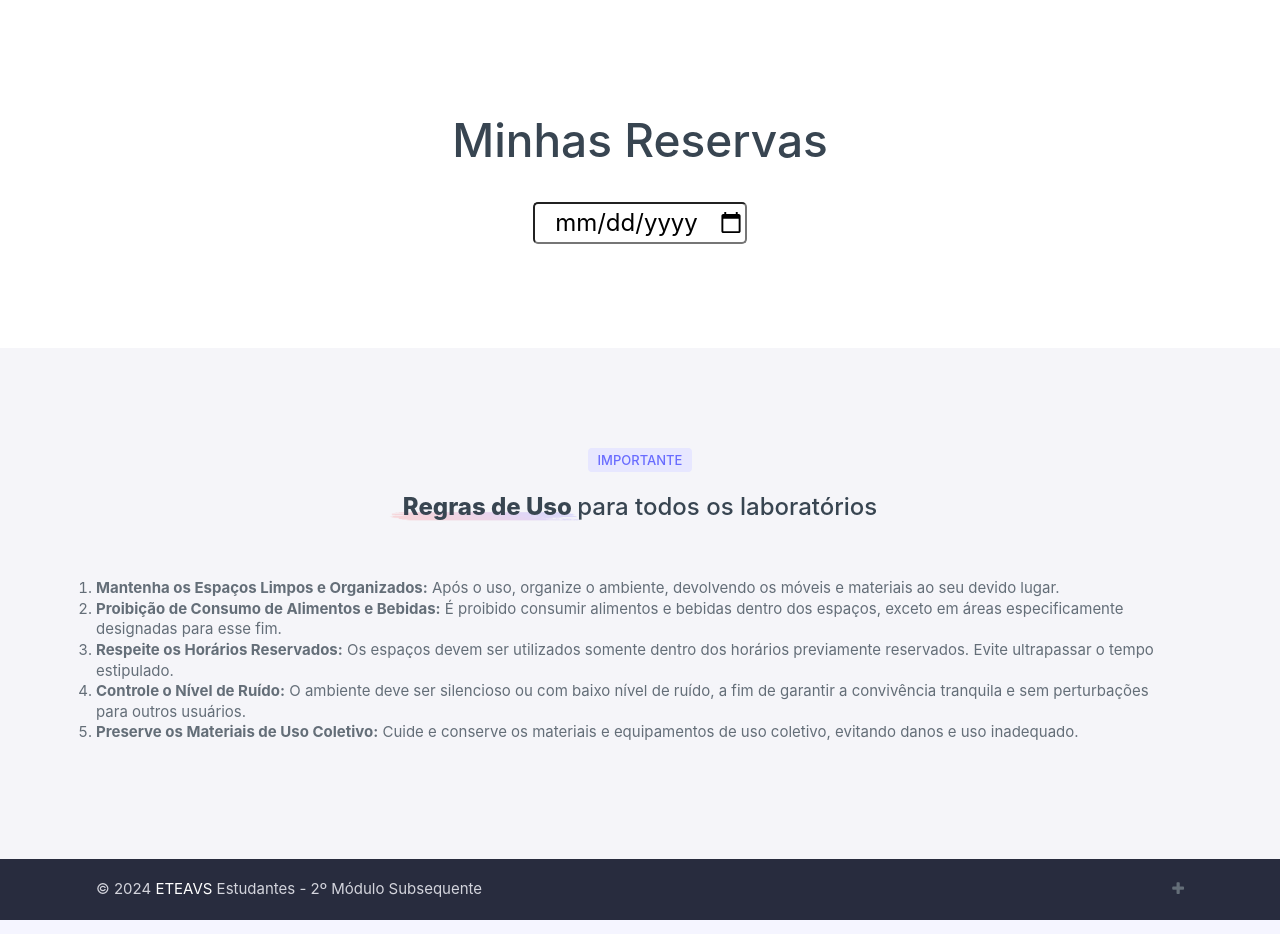
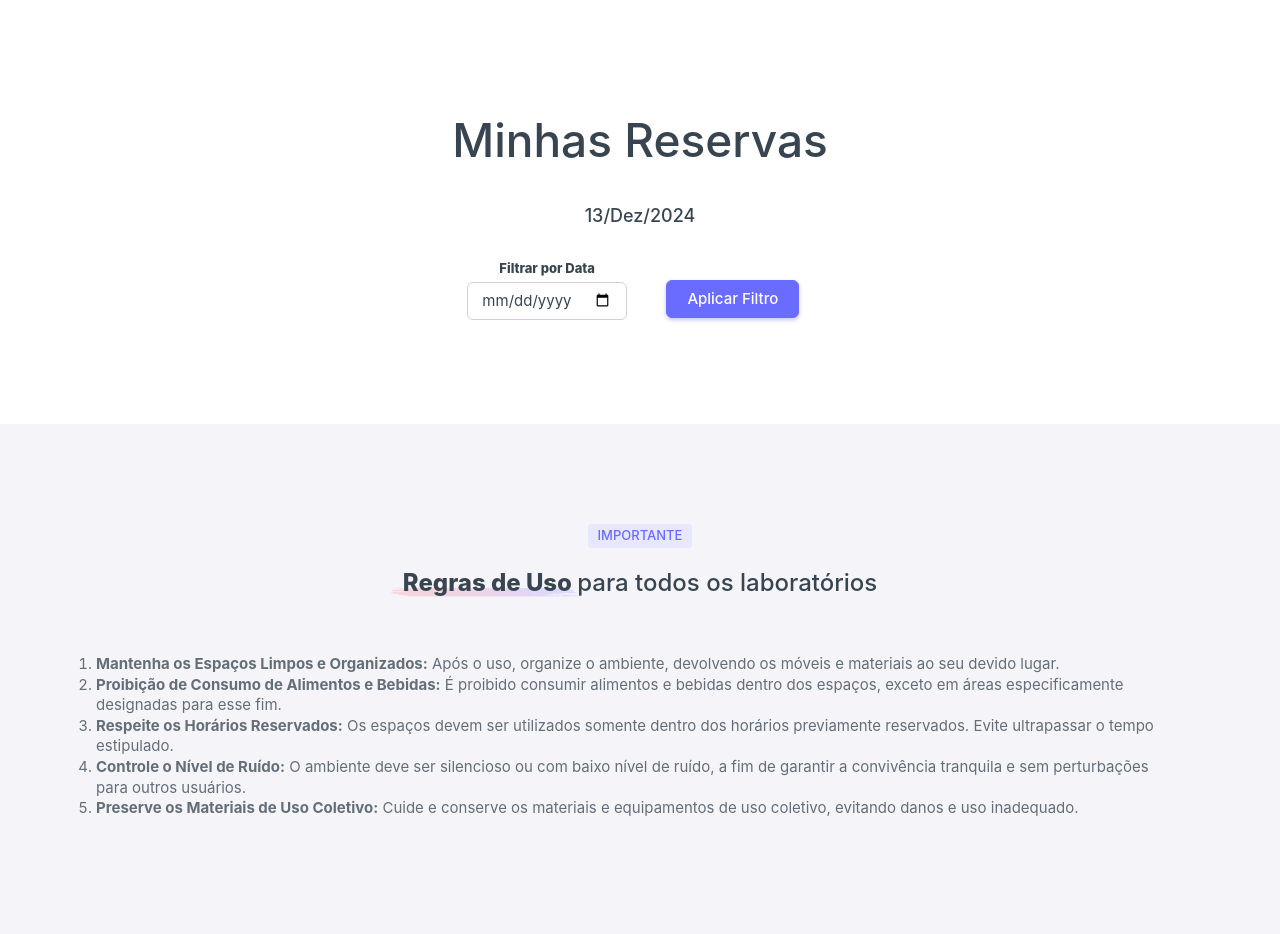
Before and after one commit to lerao/projeto-reserva-espacos, a Django app: page /minhas-reservas/ in a window 1280 px wide. Shown: the part 78-1012 px from the top of the page. Run offline with Django 5.2, Linux system fonts and the light colour scheme; a user stored in the database is signed in; data comes from the database, SQL or seed files in the repository; some libraries are stand-ins or nearby versions.

Commit message:
Criado o filtro de data para minhas reservas

```diff
--- a/reserva/templates/minhas_reservas.html
+++ b/reserva/templates/minhas_reservas.html
@@ -10,13 +10,24 @@
     margin-top: 60px; justify-content: center;
 ">
         <h1 class="text-center mb-1">Minhas Reservas</h1>
-        <h4 class="text-center mb-1">
+        <h5 class="text-center mb-1">{{ data_filtro|date:"d/M/Y" }}</h5>
+        <div class="text-center mb-1">
           <span class="position-relative fw-extrabold z-1" style="width: 50%;">
 
-            <input type="date" id="filtro-data" value="{{ data_hoje }}" style="border-radius: 5px; text-align: center;">
+            <form method="get" id="filter-form">
+              <div class="row align-items-center justify-content-center">
+                  <div class="col-md-2">
+                      <label for="filter-date" class="form-label">Filtrar por Data</label>
+                      <input type="date" id="filter-date" name="data" class="form-control w-100" value="{{ data_filtro }}">
+                  </div>
+                  <div class="col-md-2 mt-5 ">
+                      <button type="submit" class="btn btn-primary">Aplicar Filtro</button>
+                  </div>
+              </div>
+          </form>
 
           </span>
-        </h4>
+        </div>
 
         {% for espaco, reservas_espaco in espacos_reservas.items %}
         <div class="col-sm-6 col-lg-3">
--- a/reserva/views.py
+++ b/reserva/views.py
@@ -101,11 +101,9 @@
 
 @login_required
 def minhas_reservas_view(request):
-    reservas = Reserva.objects.filter(matricula=request.user)
     data_hoje = date.today()
-    espacos_reservas = {}
 
-    data_filtro = request.GET.get('data', data_hoje)
+    data_filtro = request.GET.get('data', date.today())
     if isinstance(data_filtro, str):
         try:
             data_filtro = date.fromisoformat(data_filtro)
@@ -113,6 +111,8 @@
             data_filtro = data_hoje
 
 
+    reservas = Reserva.objects.filter(matricula=request.user, data = data_filtro)
+    espacos_reservas = {}
     for espaco in Espaco.objects.all():
         # Verifica se há reservas para esse espaço do usuário logado
         reservas_do_espaco = reservas.filter(espaco=espaco)
@@ -126,6 +126,7 @@
                     'reserva': reserva,
                     'horarios': horarios,
                     'is_future': is_future,
+
                 })
 
     context = {
```
